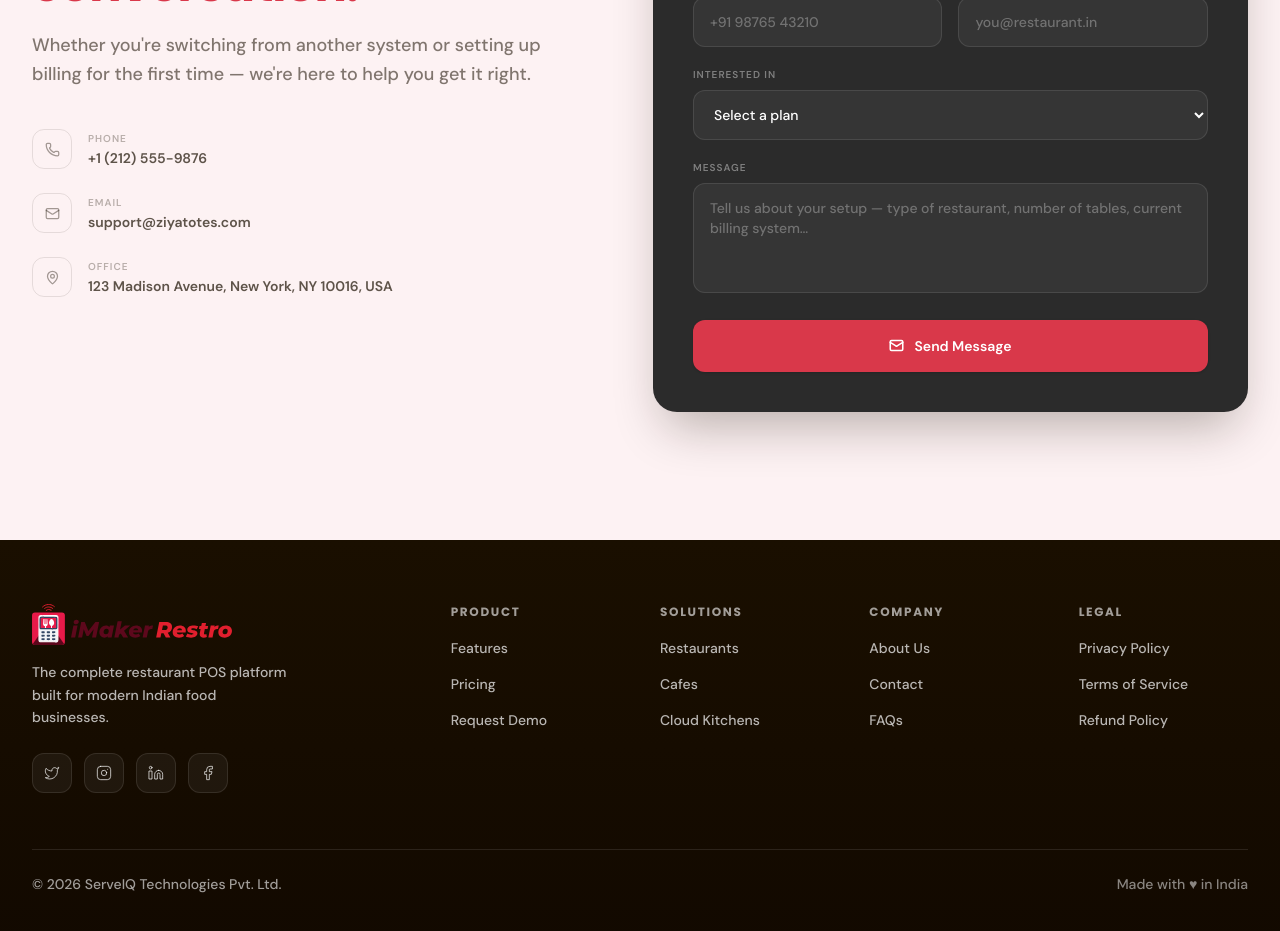
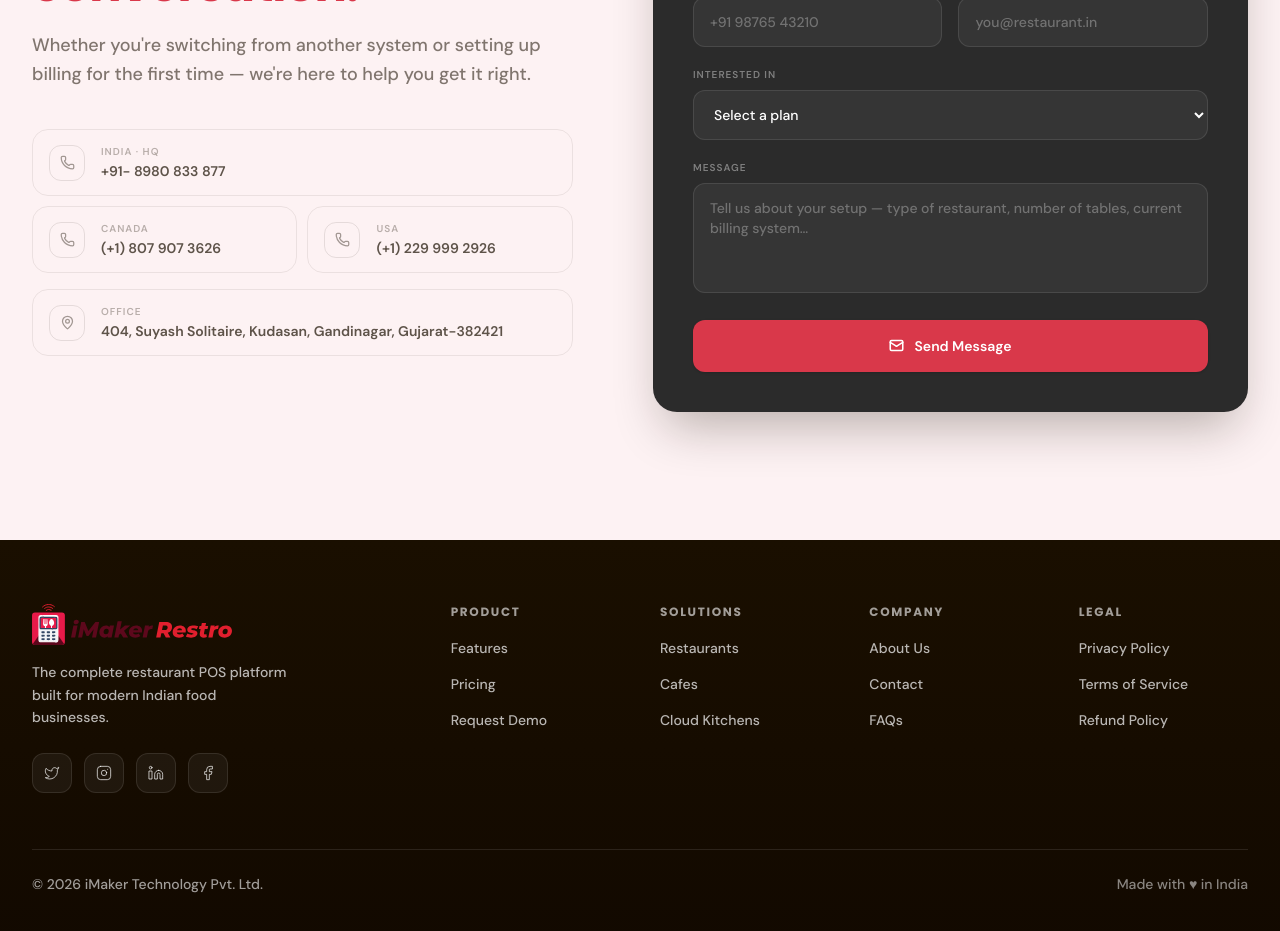
Before and after one commit to imaker-dev/imaker-restro-web, a Next.js app: page / in a window 1280 px wide. Shown: the part 5860-6791 px from the top of the page. Built offline with nearby package versions, Linux system fonts and the light colour scheme.

Commit message:
contact info updated

```diff
--- a/app/const.js
+++ b/app/const.js
@@ -1,11 +1,17 @@
 export const CONTACT_INFO = {
-  phone: "+1 (212) 555-9876",
-  email: "support@ziyatotes.com",
-  address: "123 Madison Avenue, New York, NY 10016, USA",
+  name:"iMaker Technology Pvt. Ltd.",
+  phones: {
+    india: "+91- 8980 833 877",
+    canada: "(+1) 807 907 3626",
+    usa: "(+1) 229 999 2926",
+  },
+
+  email: "solutions@imaker.technology",
+  address: "404, Suyash Solitaire, Kudasan, Gandinagar, Gujarat-382421",
   mapEmbedUrl:
     "https://www.google.com/maps/embed?pb=!1m18!1m12!1m3!1d3021.8907044068964!2d-73.98661368459544!3d40.74881797932764!2m3!1f0!2f0!3f0!3m2!1i1024!2i768!4f13.1!3m3!1m2!1s0x89c259af184b2a5f%3A0xadb23d87418f6b5a!2sMadison%20Ave%2C%20New%20York%2C%20NY!5e0!3m2!1sen!2sus!4v1677252342345!5m2!1sen!2sus",
   mapDirectionUrl:
     "https://www.google.com/maps/dir/?api=1&destination=123+Madison+Ave,+New+York,+NY+10016",
 };
 
-export const BASE_URL = 'https://ziyatotes.com'
+export const BASE_URL = 'https://imakerrestro.com'
--- a/app/views/home-page/contact-us-section.jsx
+++ b/app/views/home-page/contact-us-section.jsx
@@ -40,36 +40,33 @@ export default function ContactUsSection() {
           />
 
           {/* Contact list */}
-          <div className="space-y-6">
+          <div className="space-y-4">
+            {/* Phone Grid */}
+            <div className="grid grid-cols-2 gap-2.5">
               {[
                 {
-                Icon: Phone,
-                label: "Phone",
-                value: CONTACT_INFO.phone,
-                href: `tel:${CONTACT_INFO.phone}`,
+                  label: "India · HQ",
+                  value: CONTACT_INFO.phones.india,
+                  span: "col-span-2",
                 },
                 {
-                Icon: Mail,
-                label: "Email",
-                value: CONTACT_INFO.email,
-                href: `mailto:${CONTACT_INFO.email}`,
+                  label: "Canada",
+                  value: CONTACT_INFO.phones.canada,
                 },
                 {
-                Icon: MapPin,
-                label: "Office",
-                value: CONTACT_INFO.address,
-                href: "#",
+                  label: "USA",
+                  value: CONTACT_INFO.phones.usa,
                 },
-            ].map(({ Icon, label, value, href }) => (
+              ].map(({ label, value, span }) => (
                 <a
-                key={label}
-                href={href}
-                className="group flex items-center gap-4"
+                  key={value}
+                  href={`tel:${value}`}
+                  className={`group flex items-center gap-4 border border-[#1A0F00]/8 hover:border-primary-400 rounded-2xl px-4 py-3.5 transition-all duration-200 ${span || ""}`}
                 >
-                <div className="w-10 h-10 rounded-xl border border-[#1A0F00]/10 flex items-center justify-center flex-shrink-0 group-hover:border-primary-400 transition-all duration-200">
-                  <Icon
+                  <div className="w-9 h-9 rounded-xl border border-[#1A0F00]/10 flex items-center justify-center flex-shrink-0 group-hover:border-primary-400 transition-all duration-200">
+                    <Phone
                       size={15}
-                    className="text-[#1A0F00]/40 group-hover:text-primary-600 transition-colors"
+                      className="text-[#1A0F00]/40 group-hover:text-primary-500 transition-colors"
                       strokeWidth={2}
                     />
                   </div>
@@ -84,6 +81,30 @@ export default function ContactUsSection() {
                   </div>
                 </a>
               ))}
+            </div>
+
+            {/* Address */}
+            <a
+              href="#"
+              className="group flex items-center gap-4 border border-[#1A0F00]/8 hover:border-primary-400 rounded-2xl px-4 py-3.5 transition-all duration-200"
+            >
+              <div className="w-9 h-9 rounded-xl border border-[#1A0F00]/10 flex items-center justify-center flex-shrink-0 group-hover:border-primary-400 transition-all duration-200">
+                <MapPin
+                  size={15}
+                  className="text-[#1A0F00]/40 group-hover:text-primary-500 transition-colors"
+                  strokeWidth={2}
+                />
+              </div>
+
+              <div>
+                <p className="text-[10px] font-extrabold text-[#1A0F00]/30 uppercase tracking-widest">
+                  Office
+                </p>
+                <p className="text-sm font-semibold text-[#1A0F00]/70 mt-0.5 group-hover:text-[#1A0F00] transition-colors">
+                  {CONTACT_INFO.address}
+                </p>
+              </div>
+            </a>
           </div>
         </div>
 
--- a/app/views/layouts/footer.jsx
+++ b/app/views/layouts/footer.jsx
@@ -1,4 +1,5 @@
 import PageWrapper from "@/app/components/page-wrapper";
+import { CONTACT_INFO } from "@/app/const";
 import { Facebook, Instagram, Linkedin, Twitter } from "lucide-react";
 import Image from "next/image";
 import Link from "next/link";
@@ -99,7 +100,7 @@ export default function Footer() {
       {/* Bottom Bar */}
       <div className="border-t border-white/10 pt-6 flex flex-col sm:flex-row items-center justify-between gap-4">
         <p className="text-sm font-medium text-white/60 text-center sm:text-left">
-          © {new Date().getFullYear()} ServeIQ Technologies Pvt. Ltd.
+          © {new Date().getFullYear()} {CONTACT_INFO.name}
         </p>
 
         <p className="text-sm font-medium text-white/50">
--- a/app/views/policies/privacy-policy-page.jsx
+++ b/app/views/policies/privacy-policy-page.jsx
@@ -156,8 +156,7 @@ The updated policy will be published on this page with the revised effective dat
       title: "Contact Us",
       content: `If you have questions regarding this Privacy Policy or our data practices, please contact us:
 
-Email: ${CONTACT_INFO.email}
-Phone: ${CONTACT_INFO.phone}
+Phone: ${CONTACT_INFO.phones.india}
 Company: iMaker Technology Pvt. Ltd.
 Product: iMaker Restro POS`,
     },
--- a/app/views/policies/refund-policy-page.jsx
+++ b/app/views/policies/refund-policy-page.jsx
@@ -68,8 +68,7 @@ Any updates will be posted on this page with the revised effective date.`,
       title: "Contact Us",
       content: `If you have questions regarding refunds or subscription cancellations, please contact us:
 
-Email: ${CONTACT_INFO.email}
-Phone: ${CONTACT_INFO.phone}
+Phone: ${CONTACT_INFO.phones.india}
 Company: iMaker Technology Pvt. Ltd.
 Product: iMaker Restro POS`,
     },
--- a/app/views/policies/terms-of-service-page.jsx
+++ b/app/views/policies/terms-of-service-page.jsx
@@ -88,8 +88,7 @@ Continued use of the service after updates constitutes acceptance of the revised
       title: "Contact Us",
       content: `If you have any questions regarding these Terms of Service, please contact us:
 
-Email: ${CONTACT_INFO.email}
-Phone: ${CONTACT_INFO.phone}
+Phone: ${CONTACT_INFO.phones.india}
 Company: iMaker Technology Pvt. Ltd.
 Product: iMaker Restro POS`,
     },
```
Lines whose indentation alone changed are shown as unchanged.
